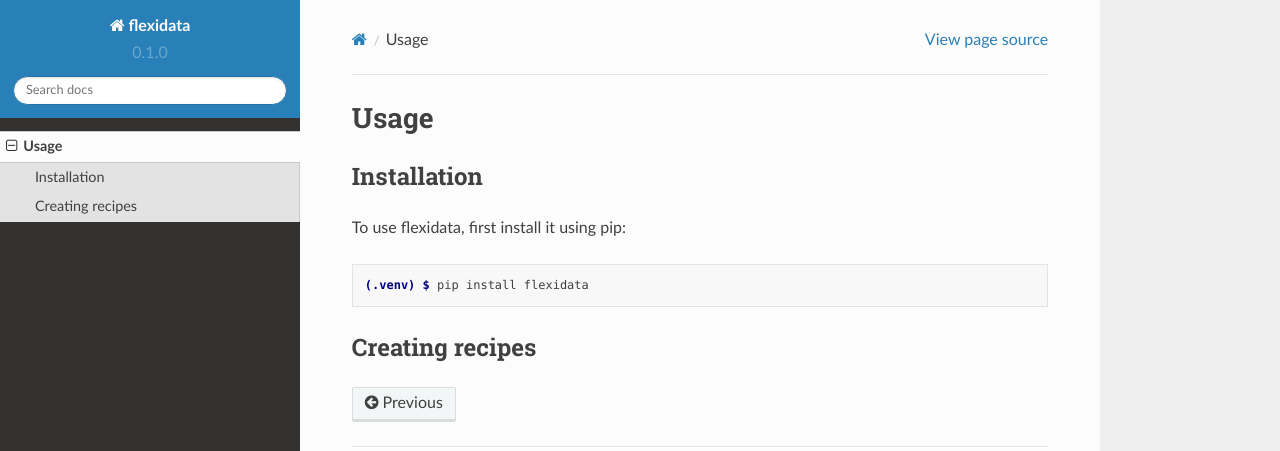
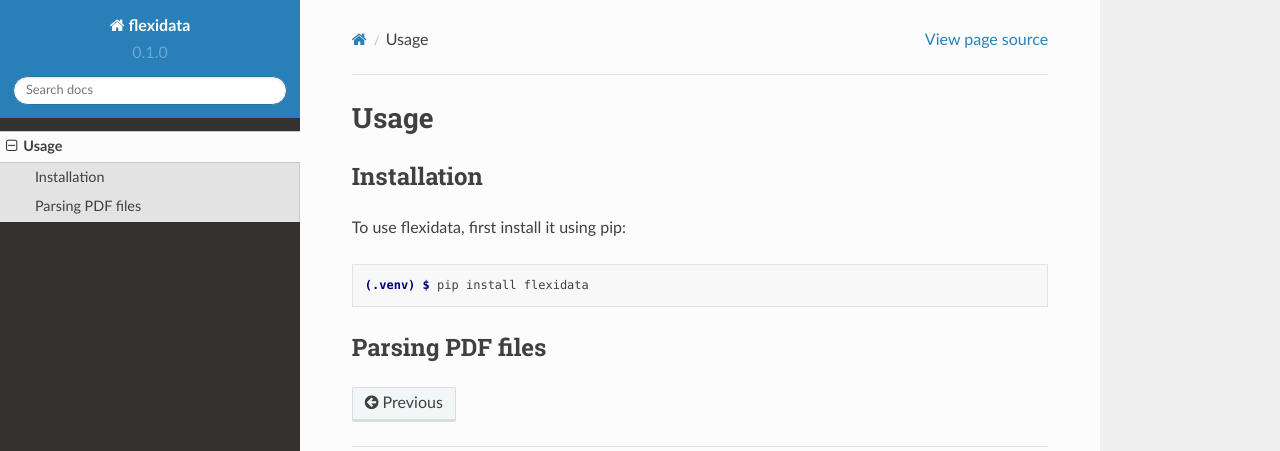
Before and after one commit to flexidatalabs/flexidata-docs, a Sphinx documentation site: the page built from docs/source/usage.rst, in a window 1280 px wide. Shown: the top 451 px of the page. Built offline with Sphinx 7.4.7 and the Read the Docs theme 2.0.0, drawn with Linux system fonts in a browser that asks for light colours.

Commit message:
updating usage

```diff
--- a/docs/source/usage.rst
+++ b/docs/source/usage.rst
@@ -12,5 +12,5 @@
 
    (.venv) $ pip install flexidata
 
-Creating recipes
+Parsing PDF files
 ----------------
```
